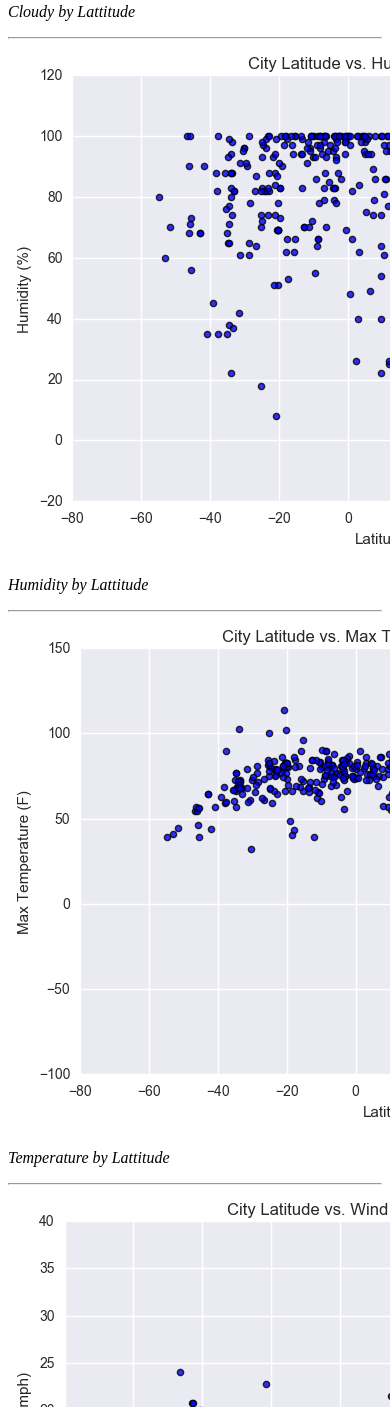
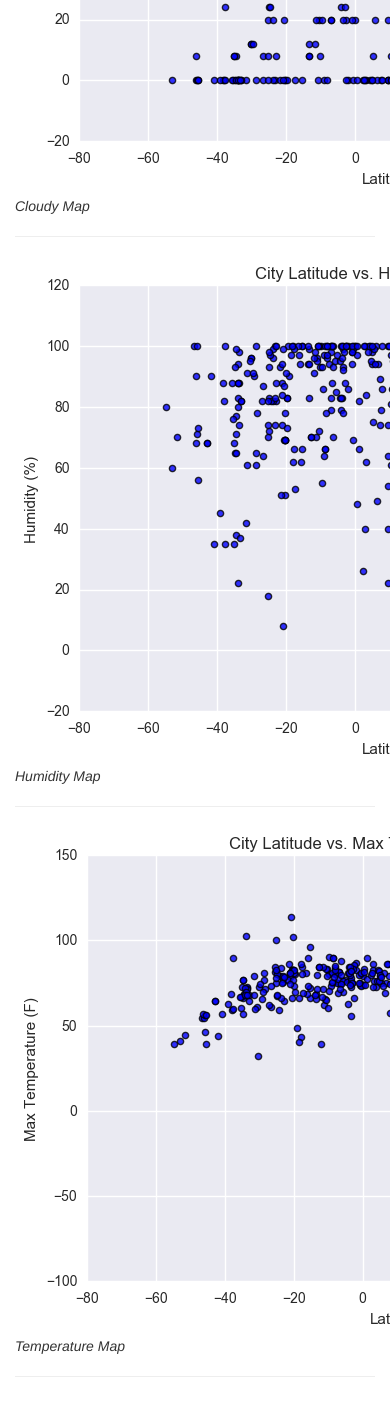
Before and after one commit to kentlum2018/WEB_WeatherPy, a plain HTML site: page index.html in a window 390 px wide. Shown: the part 593-2000 px from the top of the page. Drawn offline with nearby package versions, Linux system fonts and the light colour scheme.

Commit message:
Update index.html

```diff
--- a/index.html
+++ b/index.html
@@ -4,39 +4,53 @@
 <head>
   <meta charset="UTF-8">
   <title>WeatherPy</title>
+  <link rel="stylesheet" href="reset.css">
+  <link rel="stylesheet" href="https://maxcdn.bootstrapcdn.com/bootstrap/3.3.6/css/bootstrap.min.css">
+
 </head>
 
 <body>
+  <div class="container">
+      <div class="row">
+          <div class="col-sm-8">
+            <p>Lorem ipsum dolor sit amet, consectetur adipisicing elit. Consequuntur optio dolorem dolores odio alias perferendis, commodi cum. Natus libero cum dolore officia quia eveniet modi reprehenderit soluta ratione quisquam? Sequi.</p>
+            <p>Lorem ipsum dolor sit amet, consectetur adipisicing elit. Consequuntur optio dolorem dolores odio alias perferendis, commodi cum. Natus libero cum dolore officia quia eveniet modi reprehenderit soluta ratione quisquam? Sequi.</p>
+          </div>
+
+          <div class="col-md-4" dislay : in-line>
             <section>
               <h1>WeatherPy</h1>
               <a target="_blank" href="cloudymap.png">
-      <img src="cloudymap.png" alt="Cloudy by Lattitude">
+                <img src="cloudymap.png" alt="Cloudy Map">
               </a>
-    <p><em>Cloudy by Lattitude</em></p>
+              <p><em>Cloudy Map</em></p>
               </article>
               <hr>
               <article>
               <a target="_blank" href="humiditymap.png">
-    <img src="humiditymap.png" alt="Humidity by Lattitude">
+              <img src="humiditymap.png" alt="Humidity Map">
               </a>
-    <p><em>Humidity by Lattitude</em></p>
+              <p><em>Humidity Map</em></p>
               </article>
               <hr>
               <article>
                 <a href="temperaturemap.png">
-      <img target="_blank" src="temperaturemap.png" alt="Tempurature by Lattitude">
+                <img target="_blank" src="temperaturemap.png" alt="Tempurature Map">
                 </a>
-      <p><em>Temperature by Lattitude</em></p>
+                <p><em>Temperature Map</em></p>
               </article>
               <hr>
               <article>
                   <a href="windmap.png">
-        <img target="_blank" src="windmap.png" alt="Wind by Lattitude">
+                  <img target="_blank" src="windmap.png" alt="Wind Map">
                   </a>
-        <p><em>Wind by Lattitude</em></p>
+                  <p><em>Temperature Map</em></p>
                 </article>
 
             </section>
+          </div>
+        </div>
+</div>
 </body>
 
 </html>
```
Lines whose indentation alone changed are shown as unchanged.
